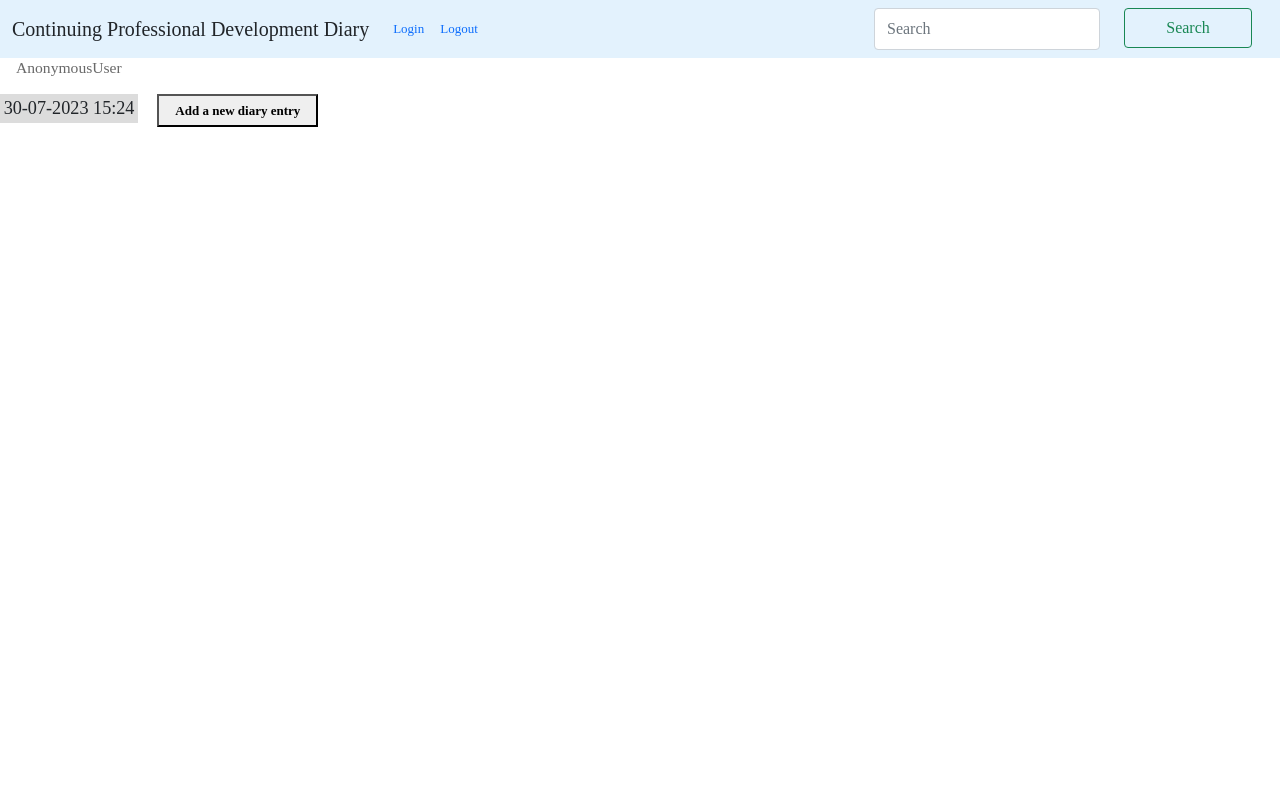
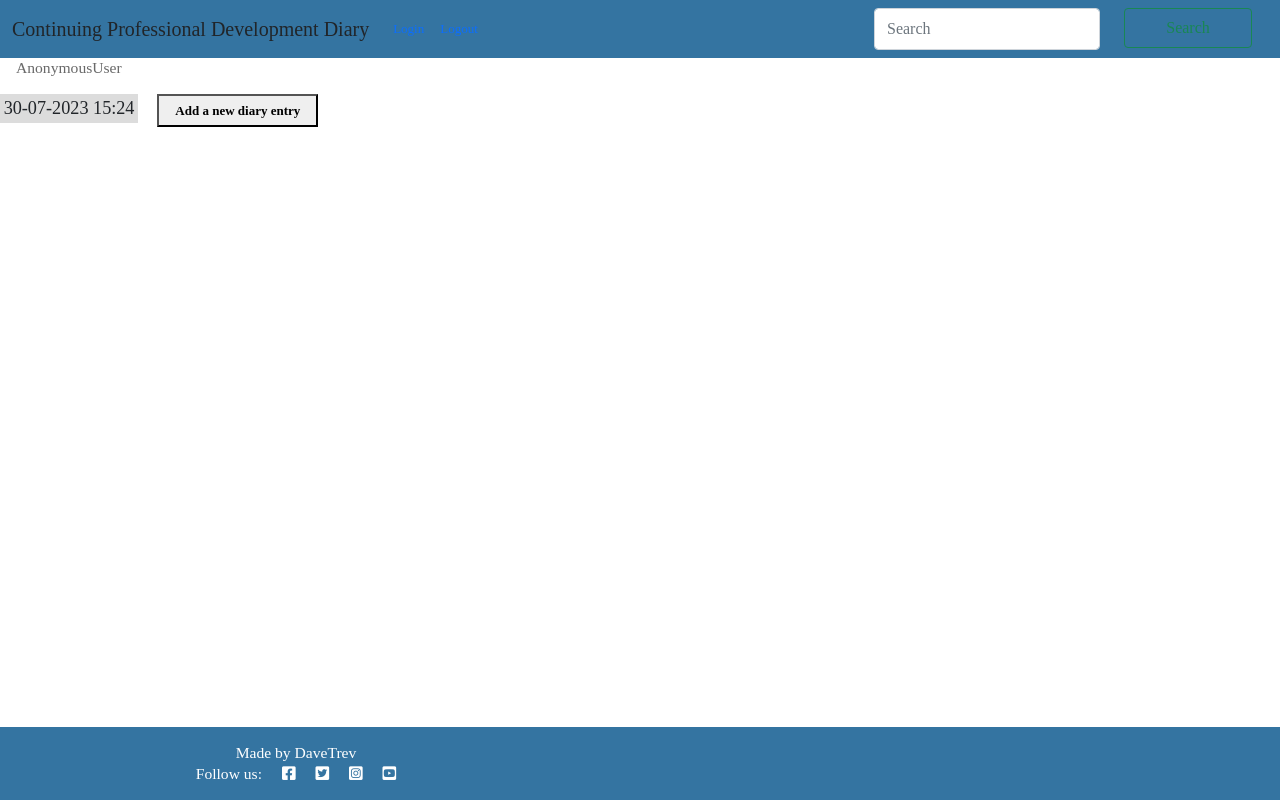
Before and after one commit to DaveTrev/p4-Django-diary, a Django app: page / in a window 1280 px wide. Run offline with Django 3.2, Linux system fonts and the light colour scheme; data that the repository does not hold is empty; some web fonts are replaced.

Commit message:
added bootstrap footer to base.html

```diff
--- a/cpddiary/templates/cpddiary/base.html
+++ b/cpddiary/templates/cpddiary/base.html
@@ -20,7 +20,7 @@
 
 <body>
 <!-- Bootstrap navbar goes here! -->
-    <nav class="navbar navbar-expand-lg bg-body-tertiary" style="background-color: #e3f2fd;">
+    <nav class="navbar navbar-expand-lg bg-body-tertiary" style="background-color: #3474a1;">
         <div class="container-fluid">
           <a class="navbar-brand" href="/">Continuing Professional Development Diary</a>
           <button class="navbar-toggler" type="button" data-bs-toggle="collapse" data-bs-target="#navbarSupportedContent" aria-controls="navbarSupportedContent" aria-expanded="false" aria-label="Toggle navigation">
@@ -45,7 +45,7 @@
 <!-- if adding login screen add text to describe what counts as cpd -->
 
 <!-- possible link to coru and about page on logging cpd to be added -->
-
+<!-- Add forms / cards to better display diary entrys -->
     {% if messages %}
         <ul class="messages">
             {% for message in messages %}
@@ -59,7 +59,14 @@
     {% block content %} {% endblock %}
 
 <!-- JS script for timing messages to user goes here! -->
-<!-- Bootstrap Footer goes here! -->
+<!-- Bootstrap Footer goes here! Taken from codestar blog-->
+<footer class="footer mx-auto py-3 fixed-bottom " style="background-color: #3474a1;">
+    <p class="m-0 text-center text-white">Made by DaveTrev</p>
+    <p class="m-0 text-center text-white">Follow us: <i class="fab fa-facebook-square ms-3"></i>
+        <i class="fab fa-twitter-square ms-3"></i>       <!-- create links to socials -->
+        <i class="fab fa-instagram-square ms-3"></i>     <!-- create links to socials -->
+        <i class="fab fa-youtube-square ms-3"></i></p>    <!-- create links to socials -->
+</footer>
 </body>
 
 </html>
--- a/cpddiary/templates/cpddiary/entry_list.html
+++ b/cpddiary/templates/cpddiary/entry_list.html
@@ -23,4 +23,19 @@
     </article>
 
 {% endfor %}
+
+{% if is_paginated %}
+<nav aria-label="Page navigation">
+    <ul class="pagination justify-content-center">
+        {% if page_obj.has_previous %}
+        <li><a href="?page={{ page_obj.previous_page_number }}" class="page-link">&laquo; PREV </a></li>
+        {% endif %}
+        {% if page_obj.has_next %}
+        <li><a href="?page={{ page_obj.next_page_number }}" class="page-link"> NEXT &raquo;</a></li>
+
+        {% endif %}
+    </ul>
+</nav>
+{% endif %}
+
 {% endblock %}
```
Also changed, not shown: README.md.
